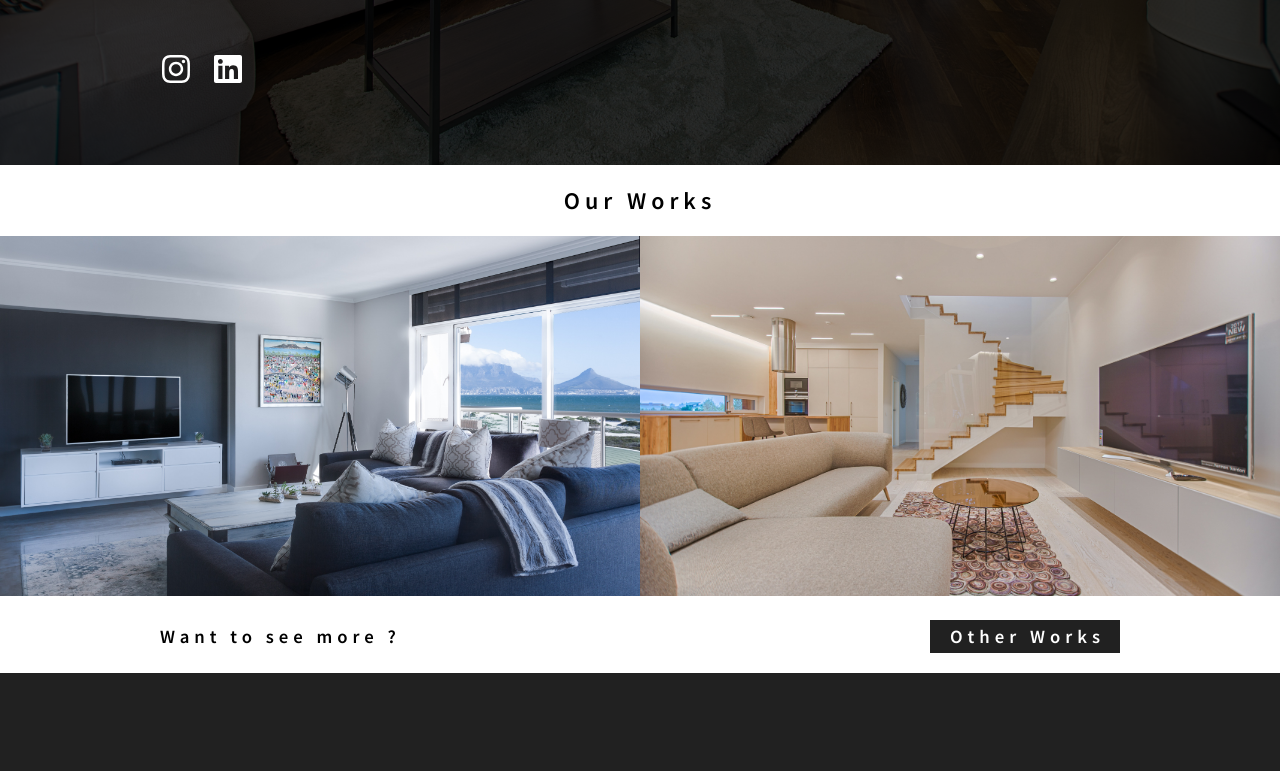
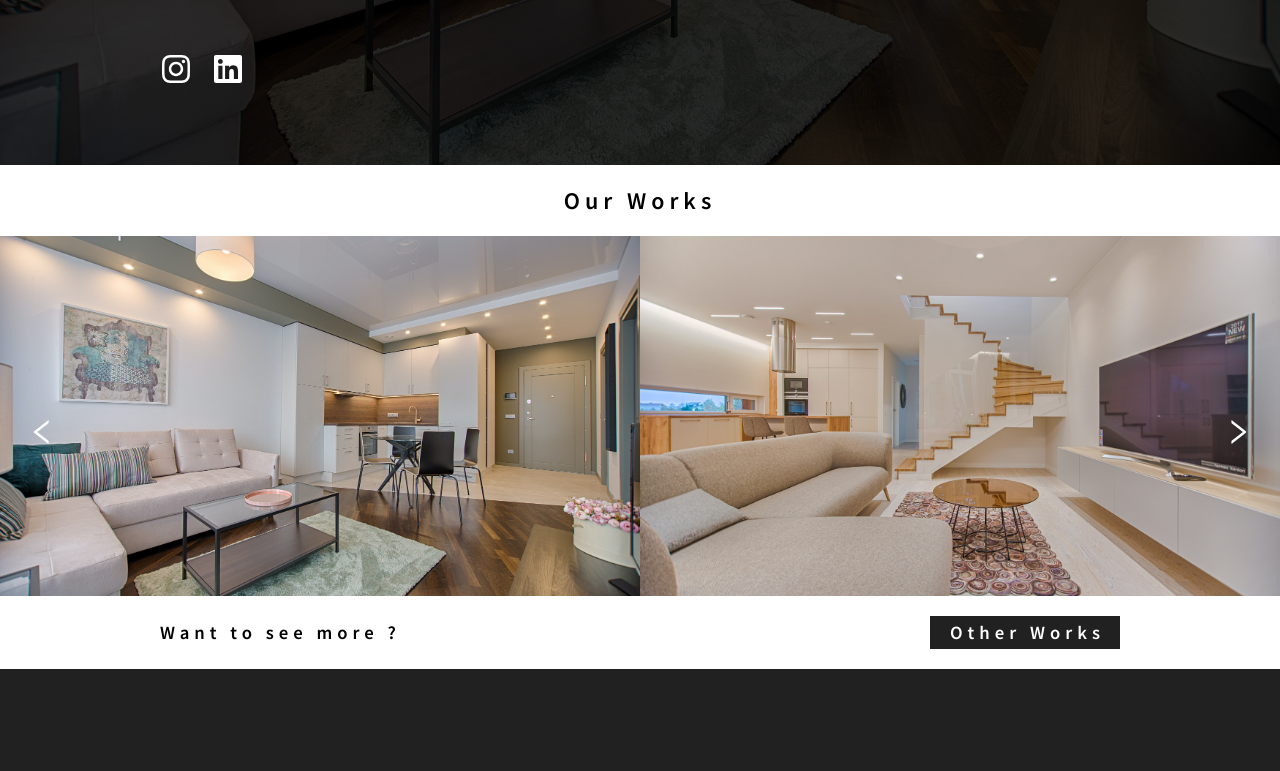
Before and after one commit to FelixFern/Interior-Designer-Portofolio, a React (Create React App) app: page / in a window 1280 px wide. Shown: the part 635-1406 px from the top of the page. Built offline with nearby package versions, Linux system fonts and the light colour scheme; a web font is replaced by a local one.

Commit message:
added carousel

```diff
--- a/src/components/Carousel.js
+++ b/src/components/Carousel.js
@@ -1,15 +1,40 @@
-import React from 'react'
+import React, { useState } from 'react'
+import {AiOutlineLeft, AiOutlineRight} from 'react-icons/ai'
 import './carousel.css'
 
-function Carousel() {
+function Carousel(props) {
+    const [xOffset, setXOffset] = useState(0)
+    const imageList = props.images
 
     let slides = []
+
+    imageList.map(image => {
+        slides.push(
+            <img className="carousel-slide" src={image}></img>
+        )
+    })
+
+    const moveLeft = () => {
+        xOffset == 0 ? setXOffset(0) : setXOffset(xOffset + 25)
+        console.log(xOffset)
+    }
+    const moveRight = () => {
+        xOffset <= -(slides.length - 2) * 25 ? setXOffset(0) : setXOffset(xOffset - 25)
+        console.log(xOffset)
+    }
     // Temporary
     return (
-        <div className='carousel'>
-            <img src='./project/carousel/3.jpg'></img>
-            <img src='./project/carousel/2.jpg'></img>
-        </div>
+        <>
+            <div className='carousel-container'>
+                <div className='carousel' style={{ transform: `translateX(${xOffset}%)`}}>
+                    {slides}
+                </div>
+            </div>
+            <div className="thumb">
+                <h1 onClick={() => {moveLeft()}}><AiOutlineLeft/></h1>
+                <h1 onClick={() => {moveRight()}}><AiOutlineRight/></h1>
+            </div>
+        </>
     )
 }
 
--- a/src/components/carousel.css
+++ b/src/components/carousel.css
@@ -1,10 +1,28 @@
 .carousel {
-    width: 100vw;
+    transition: 0.5s;
+    width: fit-content;
     height: fit-content;
+    display: flex;
 }
 .carousel img {
     aspect-ratio: 16/9;
-    width: 50%;
+    width: 50vw;
     height: auto;
     object-fit: cover;
 }
+.thumb h1 {
+    transition: 0.8s;
+    position: absolute;
+    color: white;
+    top: 50%;
+}
+.thumb h1:hover{
+    transition: 0.8s;
+    opacity: 0.5;
+}
+.thumb h1:nth-child(1) {
+    left: 2%;
+}
+.thumb h1:nth-child(2) {
+    right: 2%;
+}
--- a/src/pages/Home.js
+++ b/src/pages/Home.js
@@ -11,6 +11,7 @@ function Home() {
     const { yPos, setYPos } = useContext(yPosContext)
     const handleScroll = () => setYPos(window.pageYOffset);
 
+    const imagesLink = ["./project/carousel/1.jpg", "./project/carousel/2.jpg", "./project/carousel/3.jpg", "./project/carousel/4.jpg"]
     useEffect(() => {
         AOS.init();
         window.addEventListener('scroll', handleScroll, { passive: true });
@@ -47,7 +48,9 @@ function Home() {
                     <h2 data-aos="fade-down">Our Works</h2>
                 </div>
                 <div className='carousel-parent'>
-                    <Carousel></Carousel>
+                    <Carousel
+                        images={imagesLink}
+                    ></Carousel>
                 </div>
                 <div className='see-more'>
                     <h3 data-aos="fade-right">Want to see more ?</h3>
--- a/src/pages/home.css
+++ b/src/pages/home.css
@@ -120,8 +120,14 @@
 }
 .carousel-parent {
     width: 100vw;
+    overflow-x: auto;
     height: fit-content;
     position: relative;
+    scroll-behavior: smooth;
+    scroll-snap-align: start;
+}
+.carousel-parent::-webkit-scrollbar {
+    height: 0;
 }
 .see-more {
     display: flex;
```
